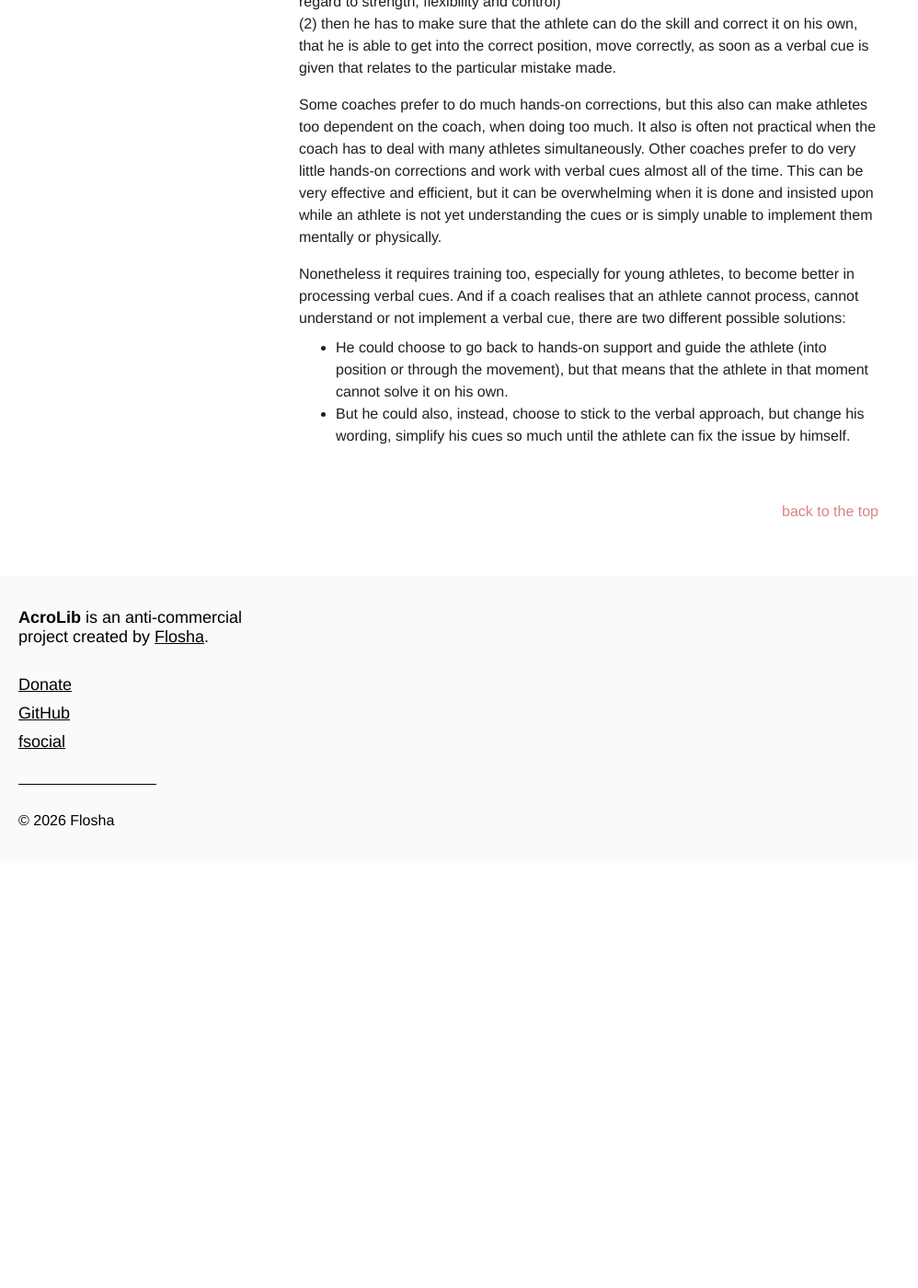
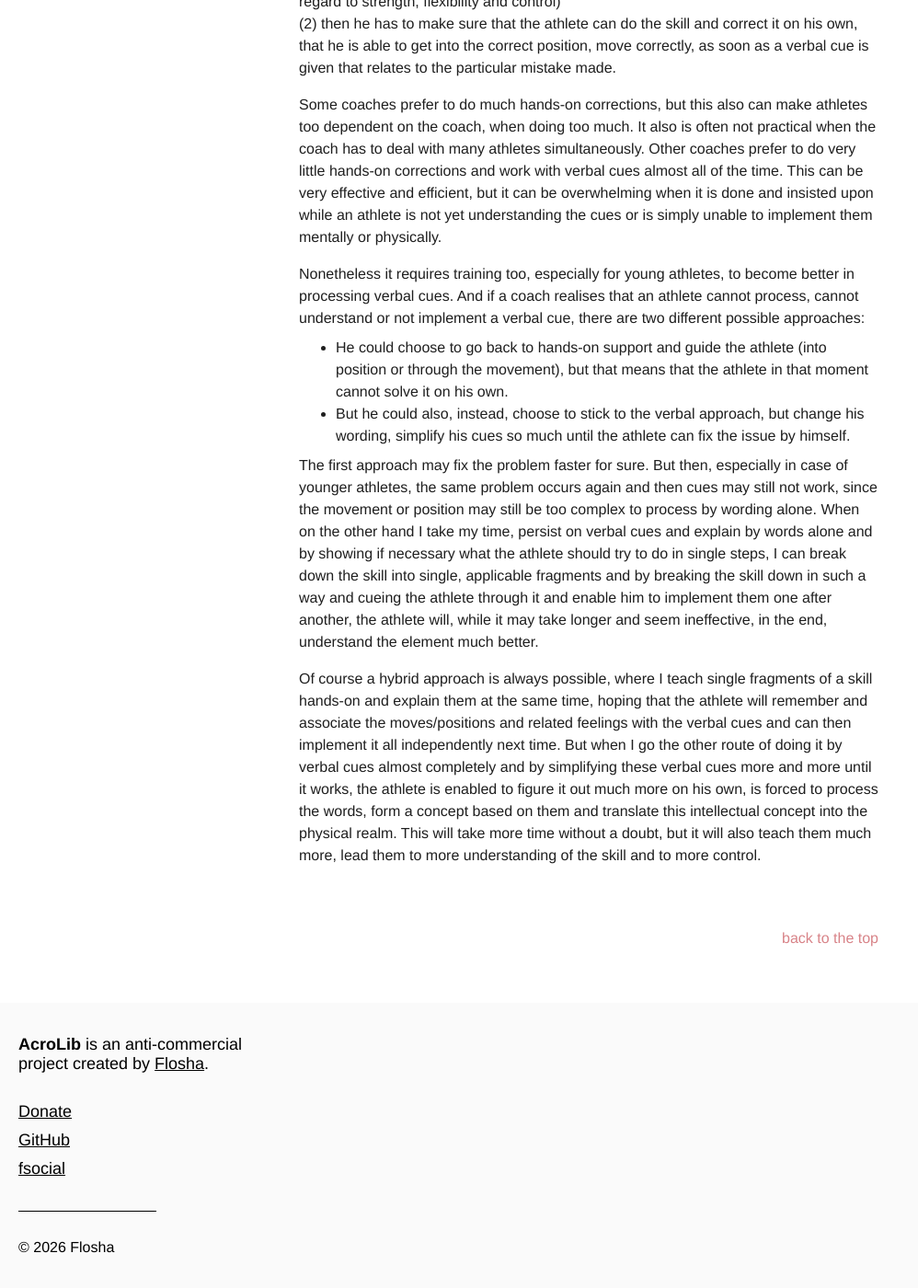
Before and after one commit to floshin/acrolib, a Jekyll site: the page built from training/cues.md, in a window 1280 px wide and 1400 px high, scrolled down 598 px. Shown: the whole window at 92% size, without its empty margins (0-998 px from the left). Built offline with Jekyll 4.4.1, drawn with Linux system fonts in a browser that asks for light colours; our own code applies the rules of GitHub Pages for plain Markdown files; before the commit the page ends 1534 px from its top, so only the background shows below that.

Commit message:
Update cues.md

```diff
--- a/training/cues.md
+++ b/training/cues.md
@@ -16,6 +16,10 @@ In order to achieve this, the coach...
 
 Some coaches prefer to do much hands-on corrections, but this also can make athletes too dependent on the coach, when doing too much. It also is often not practical when the coach has to deal with many athletes simultaneously. Other coaches prefer to do very little hands-on corrections and work with verbal cues almost all of the time. This can be very effective and efficient, but it can be overwhelming when it is done and insisted upon while an athlete is not yet understanding the cues or is simply unable to implement them mentally or physically.
 
-Nonetheless it requires training too, especially for young athletes, to become better in processing verbal cues. And if a coach realises that an athlete cannot process, cannot understand or not implement a verbal cue, there are two different possible solutions:
+Nonetheless it requires training too, especially for young athletes, to become better in processing verbal cues. And if a coach realises that an athlete cannot process, cannot understand or not implement a verbal cue, there are two different possible approaches:
 * He could choose to go back to hands-on support and guide the athlete (into position or through the movement), but that means that the athlete in that moment cannot solve it on his own.
 * But he could also, instead, choose to stick to the verbal approach, but change his wording, simplify his cues so much until the athlete can fix the issue by himself.
+
+The first approach may fix the problem faster for sure. But then, especially in case of younger athletes, the same problem occurs again and then cues may still not work, since the movement or position may still be too complex to process by wording alone. When on the other hand I take my time, persist on verbal cues and explain by words alone and by showing if necessary what the athlete should try to do in single steps, I can break down the skill into single, applicable fragments and by breaking the skill down in such a way and cueing the athlete through it and enable him to implement them one after another, the athlete will, while it may take longer and seem ineffective, in the end, understand the element much better.
+
+Of course a hybrid approach is always possible, where I teach single fragments of a skill hands-on and explain them at the same time, hoping that the athlete will remember and associate the moves/positions and related feelings with the verbal cues and can then implement it all independently next time. But when I go the other route of doing it by verbal cues almost completely and by simplifying these verbal cues more and more until it works, the athlete is enabled to figure it out much more on his own, is forced to process the words, form a concept based on them and translate this intellectual concept into the physical realm. This will take more time without a doubt, but it will also teach them much more, lead them to more understanding of the skill and to more control.
```
